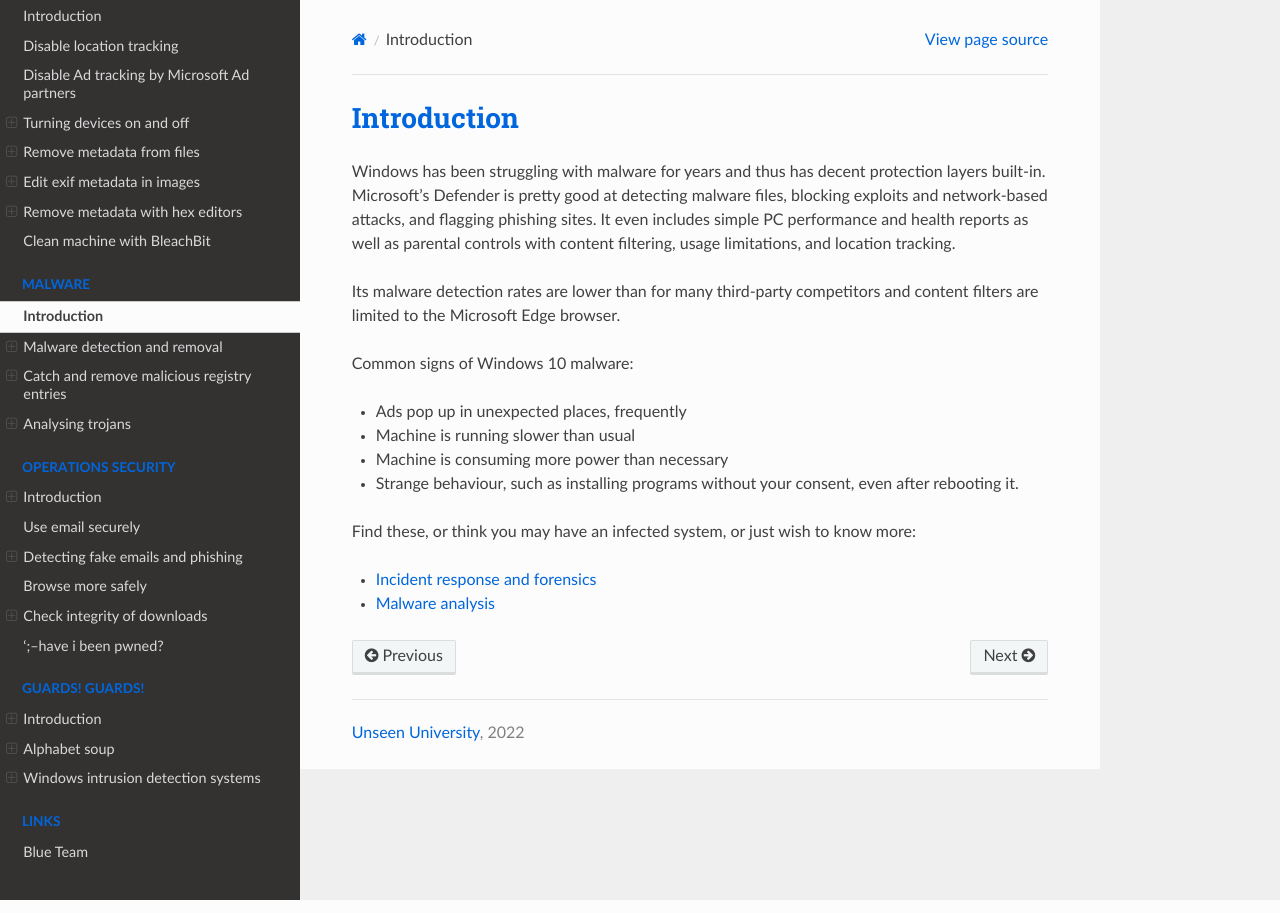
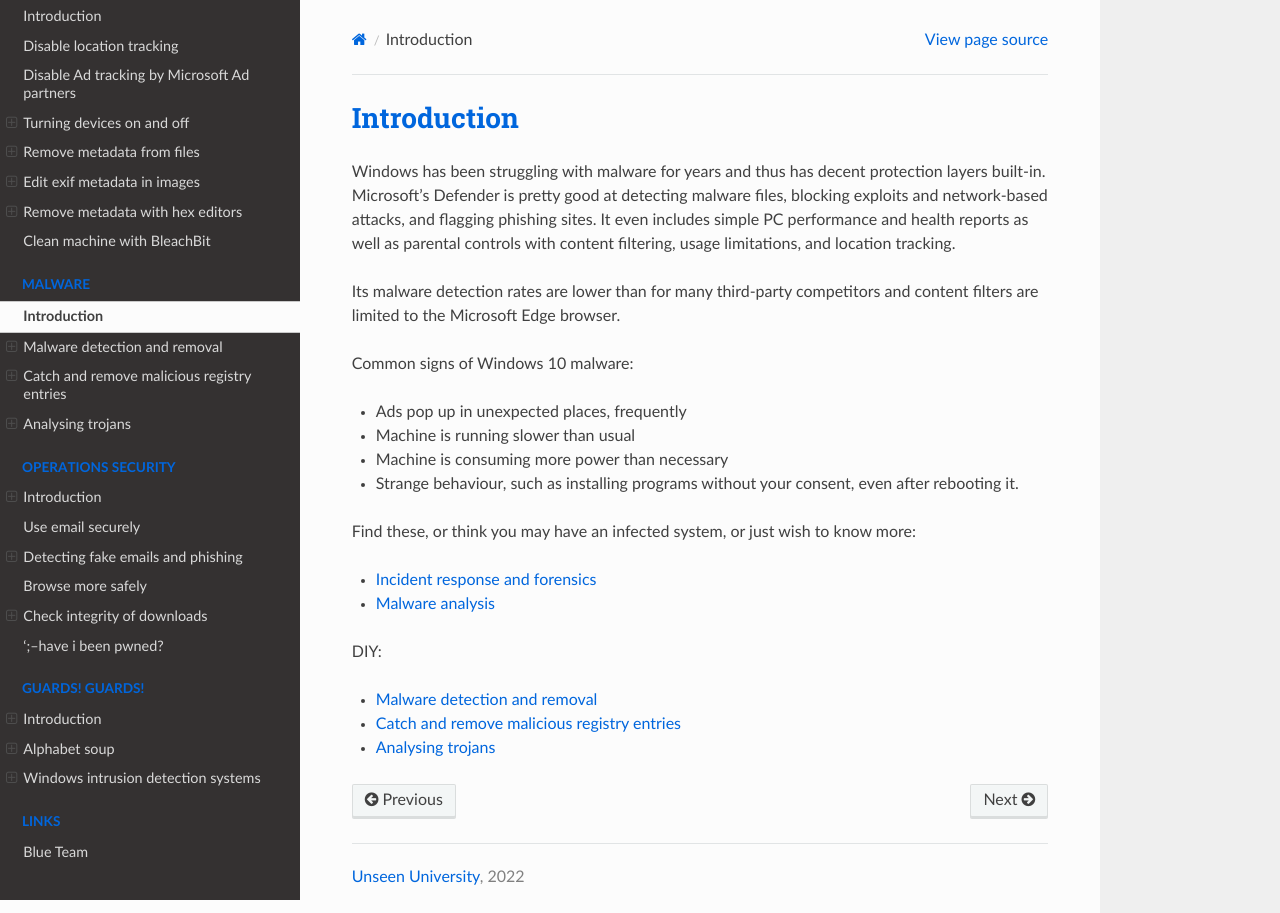
Before and after one commit to tymyrddin/blue-windows, a Sphinx documentation site: the page built from source/docs/malware/README.md, in a window 1280 px wide. Built offline with Sphinx 7.4.7 and the Read the Docs theme 2.0.0, drawn with Linux system fonts in a browser that asks for light colours.

Commit message:
Updated malware links

```diff
--- a/source/docs/malware/README.md
+++ b/source/docs/malware/README.md
@@ -19,3 +19,9 @@ Find these, or think you may have an infected system, or just wish to know more:
 
 * [Incident response and forensics](blue-ir:index)
 * [Malware analysis](blue-malware:index)
+
+DIY:
+
+* [Malware detection and removal](clean-machine.md)
+* [Catch and remove malicious registry entries](clean-registry.md)
+* [Analysing trojans](analysing-trojans.md)
```
Also changed, not shown: source/docs/authentication/passwords.md (+1 -1 lines).
